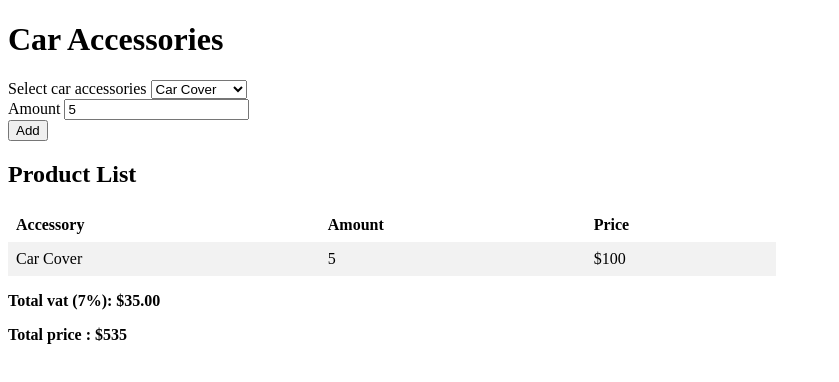
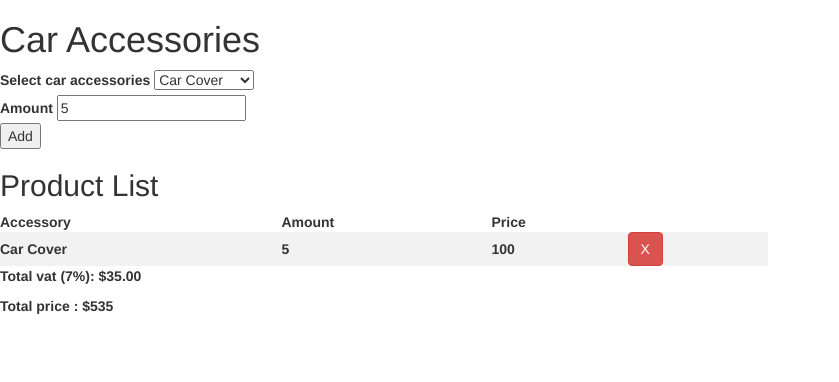
Before and after one commit to PattiyaY/pattiyay.github.io, a plain HTML site: page accessory.html in a window 1280 px wide. Both pictures are taken after typing "5" into the empty fields and a click on the button "Add". Shown: the whole page, without its empty margins (0-839 px from the left). Drawn offline with nearby package versions, Linux system fonts and the light colour scheme.

Commit message:
update: Assignment Class 05

```diff
--- a/accessory.html
+++ b/accessory.html
@@ -5,11 +5,17 @@
     <meta name="viewport" content="width=device-width, initial-scale=1.0" />
     <title>Accessories shop</title>
     <link rel="stylesheet" href="./css/global.css" />
-    <script
-      src="https://code.jquery.com/jquery-3.6.0.min.js"
-      integrity="sha256-/xUj+3OJU5yExlq6GSYGSHk7tPXikynS7ogEvDej/m4="
-      crossorigin="anonymous"
-    ></script>
+    <!-- Latest compiled and minified CSS -->
+    <link
+      rel="stylesheet"
+      href="https://maxcdn.bootstrapcdn.com/bootstrap/3.4.1/css/bootstrap.min.css"
+    />
+
+    <!-- jQuery library -->
+    <script src="https://ajax.googleapis.com/ajax/libs/jquery/3.7.1/jquery.min.js"></script>
+
+    <!-- Latest compiled JavaScript -->
+    <script src="https://maxcdn.bootstrapcdn.com/bootstrap/3.4.1/js/bootstrap.min.js"></script>
   </head>
   <body>
     <h1>Car Accessories</h1>
@@ -44,32 +50,50 @@
     <script>
       var netPrice = 0;
       var netVat = 0;
+      var id = 0;
+      var productList = [];
 
       function addToProductList() {
-        // var accessory = document.getElementById("accessories").value;
-        var accessory = $("#accessories").val();
+        var accessoryValue = $("#accessories").val();
+        var accessoryName = $("#accessories option:selected").text();
+        var amount = $("#amount").val();
+        var price = calculatePrice(accessoryValue);
 
-        // var name =
-        //   document.getElementById("accessories").options[
-        //     document.getElementById("accessories").selectedIndex
-        //   ].text;
-        var name = $("#accessories option:selected").text();
-        // var amount = document.getElementById("amount").value;
-        var amount = $("#amount").val();
-        var price = calculatePrice(accessory);
+        productList.push({
+          id: (id += 1),
+          name: accessoryName,
+          value: accessoryValue,
+          amount: amount,
+          price: price,
+        });
+        // console.log(id);
+        // console.log(productList);
 
-        // var table = document.getElementById("productList");
+        let newest = productList.length - 1;
+        // console.log(newest);
+        renderTable();
+        updateTotalPrice(productList[newest].price, productList[newest].amount);
+      }
+
+      function renderTable() {
         var table = $("#productList");
-        var row = $("<tr></tr>").appendTo(table);
-        var accessoryCell = $("<td></td>").appendTo(row);
-        var amountCell = $("<td></td>").appendTo(row);
-        var priceCell = $("<td></td>").appendTo(row);
+        let data = productList.map((product) => {
+          return `
+        <tr>
+        <th>${product.name}</th>
+        <th>${product.amount}</th>
+        <th>${product.price}</th>
+        <td><button type="button" class="btn btn-danger" onclick="deleteItem(${product.id})">X</button></td>
+        </tr>`;
+        });
 
-        accessoryCell.html(name);
-        amountCell.html(amount);
-        priceCell.html("$" + price);
+        // Clear existing table rows while keeping the header
+        $("#productList tr:not(:first)").remove();
 
-        updateTotalPrice(price, amount);
+        for (let index = 0; index < data.length; index++) {
+          const element = data[index];
+          table.append(element);
+        }
       }
 
       function calculatePrice(accessory) {
@@ -88,9 +112,8 @@
       }
 
       function updateTotalPrice(price, amount) {
-        // var totalPrice = document.getElementById("totalPrice");
+        // ----- jQuery -----
         var totalPrice = $("#totalPrice");
-        // var totalVat = document.getElementById("totalVat");
         var totalVat = $("#totalVat");
 
         //Calculate total price
@@ -99,11 +122,57 @@
         //Calculate total vat
         netVat = netPrice * 0.07;
 
-        // totalPrice.textContent = netPrice + netVat;
-        // totalVat.textContent = netVat.toFixed(2);
         totalPrice.text(netPrice + netVat);
         totalVat.text(netVat.toFixed(2));
+      }
+
+      function deleteItem(id) {
+        productList = productList.filter((product) => product.id !== id);
+
+        renderTable();
       }
     </script>
   </body>
 </html>
+
+<script>
+  // Old version
+
+  // function addToProductList() {
+  // ------ DOM version ------
+  //    var accessory = document.getElementById("accessories").value;
+  //    var name =
+  //      document.getElementById("accessories").options[
+  //       document.getElementById("accessories").selectedIndex
+  //        ].text;
+  //    var amount = document.getElementById("amount").value;
+  //    var price = calculatePrice(accessory);
+  //    var table = document.getElementById("productList");
+
+  //  ------ jQuery -------
+  //   var accessory = $("#accessories").val();
+  //   var name = $("#accessories option:selected").text();
+
+  //   var amount = $("#amount").val();
+  //   var price = calculatePrice(accessory);
+
+  //   var table = $("#productList");
+  //   var row = $("<tr></tr>").appendTo(table);
+  //   var accessoryCell = $("<td></td>").appendTo(row);
+  //   var amountCell = $("<td></td>").appendTo(row);
+  //   var priceCell = $("<td></td>").appendTo(row);
+  //   var delButton = $("<button>X</button>").appendTo(row);
+
+  //   accessoryCell.html(name);
+  //   amountCell.html(amount);
+  //   priceCell.html("$" + price);
+
+  //   updateTotalPrice(price, amount);
+  // }
+
+  // ----- Update total price -----
+  // var totalPrice = document.getElementById("totalPrice");
+  // var totalVat = document.getElementById("totalVat");
+  // totalPrice.textContent = netPrice + netVat;
+  // totalVat.textContent = netVat.toFixed(2);=
+</script>
```
